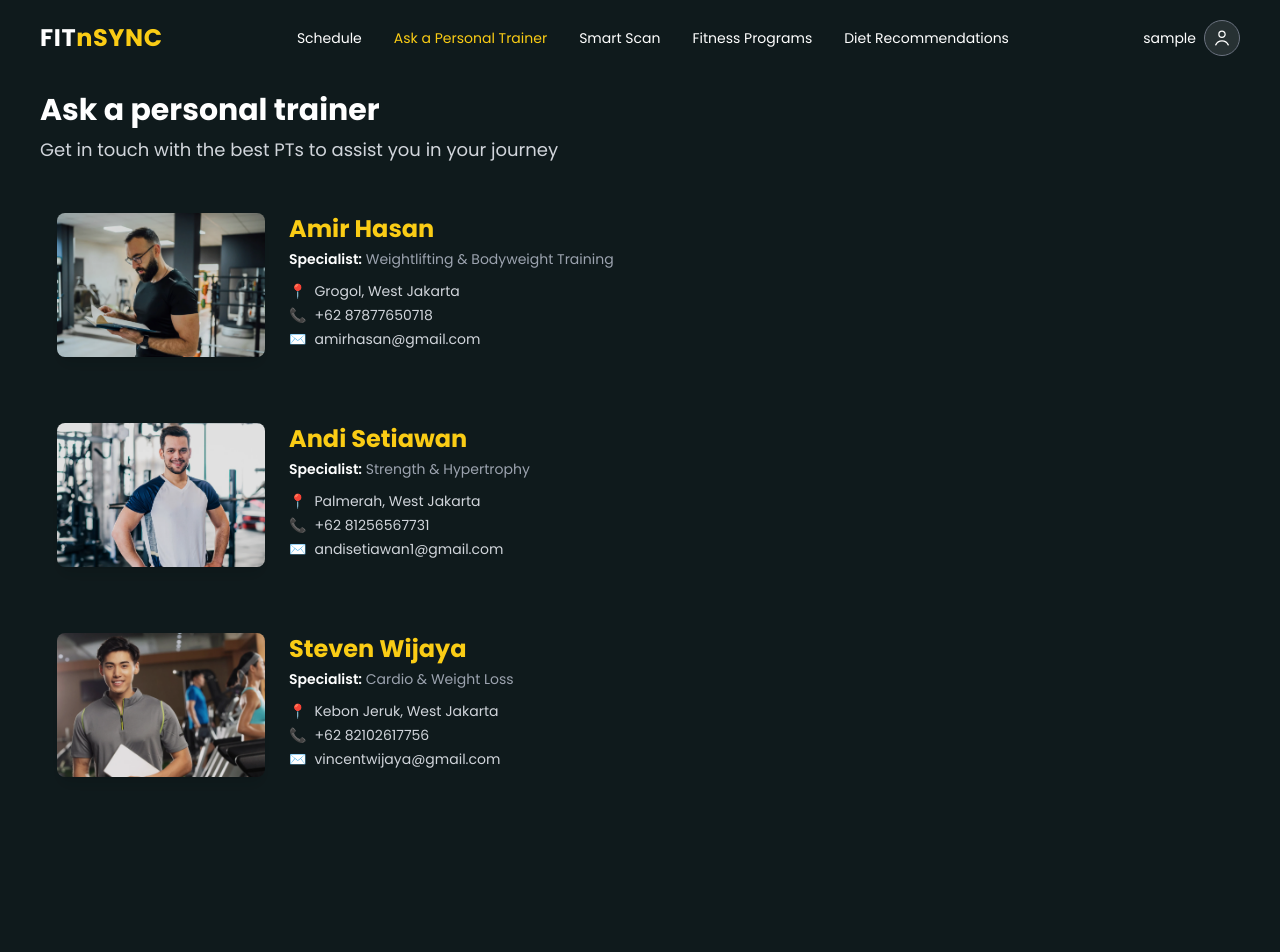
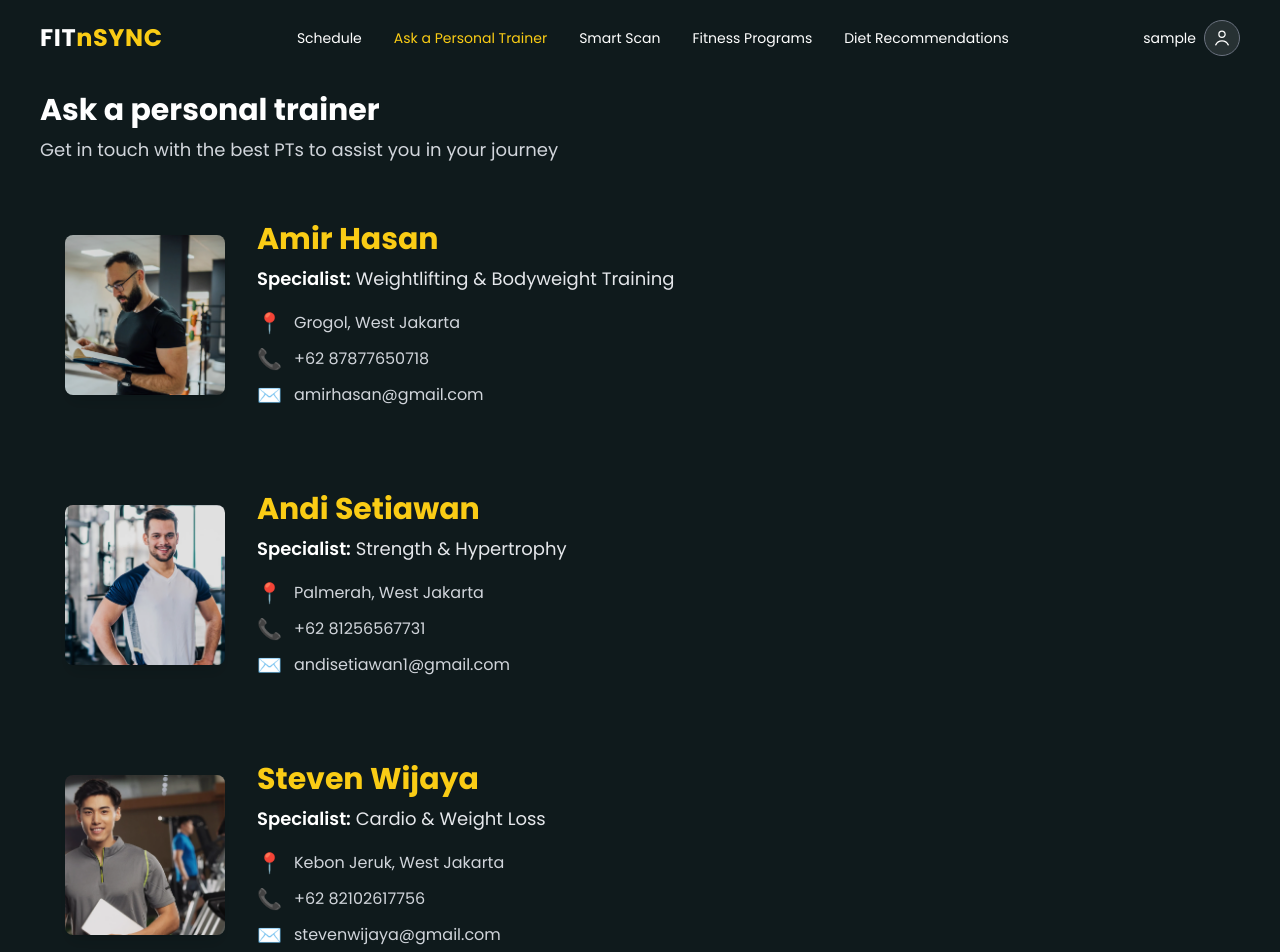
Before and after one commit to carloslrnts/FITnSYNC, a website: page personal-trainer.html in a window 1280 px wide. Before the commit the page ends 874 px from the top, so only its background shows below. Drawn offline with nearby package versions, Linux system fonts and the light colour scheme; files that its build step writes are made by us from their sources; sample sign-in values are in the browser's storage.

Commit message:
fix(personal trainer): adjusted ratios of items in personal trainers page

```diff
--- a/diet.html
+++ b/diet.html
@@ -28,7 +28,9 @@
 
         <nav class="hidden md:flex gap-8 text-sm font-medium">
           <a href="#" class="hover:text-yellow-400 transition">Schedule</a>
-          <a href="#" class="hover:text-yellow-400 transition"
+          <a
+            href="personal-trainer.html"
+            class="hover:text-yellow-400 transition"
             >Ask a Personal Trainer</a
           >
           <a href="#" class="hover:text-yellow-400 transition">Smart Scan</a>
--- a/fitness.html
+++ b/fitness.html
@@ -10,24 +10,17 @@
   </head>
 
   <body class="bg-[#0f1a1c] text-white font-[Poppins]">
-    <!-- NAVBAR -->
-    <header
-      class="relative z-20 w-full flex items-center justify-between px-10 py-5 bg-transparent text-white"
-    >
-      <!-- LEFT: BACK -->
-      <div class="flex items-center gap-0.5">
-        <a
-          href="dashboard.html"
-          class="text-yellow-400 text-base font-semibold hover:underline"
-        >
-          BACK
-        </a>
-      </div>
+    <!-- Navbar -->
+    <header class="relative z-10 flex justify-between items-center px-10 py-5">
+      <a href="dashboard.html" class="text-2xl font-extrabold tracking-wide">
+        <span class="text-white">FIT</span
+        ><span class="text-yellow-400">nSYNC</span>
+      </a>
 
       <!-- CENTER NAV -->
       <nav class="hidden md:flex gap-8 text-sm font-medium">
         <a href="#" class="hover:text-yellow-400 transition">Schedule</a>
-        <a href="#" class="hover:text-yellow-400 transition"
+        <a href="personal-trainer.html" class="hover:text-yellow-400 transition"
           >Ask a Personal Trainer</a
         >
         <a href="#" class="hover:text-yellow-400 transition">Smart Scan</a>
--- a/personal-trainer.html
+++ b/personal-trainer.html
@@ -73,94 +73,104 @@
     <div class="px-10 space-y-8 pb-20">
       <!-- PT 1 -->
       <div
-        class="group flex flex-col md:flex-row items-start gap-6 p-4 rounded-xl hover:bg-white/5 transition border border-transparent hover:border-gray-700"
+        class="group flex flex-row items-center gap-8 p-6 rounded-xl hover:bg-white/5 transition border border-transparent hover:border-gray-700"
       >
-        <!-- Image -->
+        <!-- Image: Reduced size (w-32/h-32 mobile, w-40/h-40 desktop) -->
         <img
           src="assets/trainer1.png"
           alt="Amir Hasan"
-          class="w-1/4 md:w-52 h-36 object-cover rounded-lg shadow-lg brightness-90 group-hover:brightness-100 transition"
+          class="w-32 h-32 md:w-40 md:h-40 object-cover rounded-lg shadow-lg brightness-90 group-hover:brightness-100 transition flex-shrink-0"
         />
 
-        <!-- Info -->
+        <!-- Info: Increased text sizes -->
         <div class="flex-1">
-          <h3 class="text-2xl font-bold text-yellow-400 mb-1">Amir Hasan</h3>
-          <p class="text-sm text-gray-400 mb-3">
-            <span class="text-white font-semibold">Specialist:</span>
+          <!-- Name: Increased to text-3xl -->
+          <h3 class="text-3xl font-bold text-yellow-400 mb-2">Amir Hasan</h3>
+
+          <!-- Specialist: Increased to text-lg -->
+          <p class="text-lg text-gray-200 mb-4">
+            <span class="font-semibold text-white">Specialist:</span>
             Weightlifting & Bodyweight Training
           </p>
 
-          <div class="space-y-1 text-sm text-gray-300">
-            <p class="flex items-center gap-2">
-              <span class="text-yellow-500">📍</span> Grogol, West Jakarta
+          <!-- Contacts: Increased to text-base -->
+          <div class="space-y-2 text-base text-gray-300">
+            <p class="flex items-center gap-3">
+              <span class="text-yellow-500 text-xl">📍</span> Grogol, West
+              Jakarta
             </p>
-            <p class="flex items-center gap-2">
-              <span class="text-yellow-500">📞</span> +62 87877650718
+            <p class="flex items-center gap-3">
+              <span class="text-yellow-500 text-xl">📞</span> +62 87877650718
             </p>
-            <p class="flex items-center gap-2">
-              <span class="text-yellow-500">✉️</span> amirhasan@gmail.com
+            <p class="flex items-center gap-3">
+              <span class="text-yellow-500 text-xl">✉️</span>
+              amirhasan@gmail.com
             </p>
           </div>
         </div>
       </div>
 
-      <!-- PT 2-->
+      <!-- PT 2 -->
       <div
-        class="group flex flex-col md:flex-row items-start gap-6 p-4 rounded-xl hover:bg-white/5 transition border border-transparent hover:border-gray-700"
+        class="group flex flex-row items-center gap-8 p-6 rounded-xl hover:bg-white/5 transition border border-transparent hover:border-gray-700"
       >
         <img
           src="assets/trainer2.png"
           alt="Andi Setiawan"
-          class="w-1/4 md:w-52 h-36 object-cover rounded-lg shadow-lg brightness-90 group-hover:brightness-100 transition"
+          class="w-32 h-32 md:w-40 md:h-40 object-cover rounded-lg shadow-lg brightness-90 group-hover:brightness-100 transition flex-shrink-0"
         />
 
         <div class="flex-1">
-          <h3 class="text-2xl font-bold text-yellow-400 mb-1">Andi Setiawan</h3>
-          <p class="text-sm text-gray-400 mb-3">
-            <span class="text-white font-semibold">Specialist:</span> Strength &
+          <h3 class="text-3xl font-bold text-yellow-400 mb-2">Andi Setiawan</h3>
+          <p class="text-lg text-gray-200 mb-4">
+            <span class="font-semibold text-white">Specialist:</span> Strength &
             Hypertrophy
           </p>
 
-          <div class="space-y-1 text-sm text-gray-300">
-            <p class="flex items-center gap-2">
-              <span class="text-yellow-500">📍</span> Palmerah, West Jakarta
+          <div class="space-y-2 text-base text-gray-300">
+            <p class="flex items-center gap-3">
+              <span class="text-yellow-500 text-xl">📍</span> Palmerah, West
+              Jakarta
             </p>
-            <p class="flex items-center gap-2">
-              <span class="text-yellow-500">📞</span> +62 81256567731
+            <p class="flex items-center gap-3">
+              <span class="text-yellow-500 text-xl">📞</span> +62 81256567731
             </p>
-            <p class="flex items-center gap-2">
-              <span class="text-yellow-500">✉️</span> andisetiawan1@gmail.com
+            <p class="flex items-center gap-3">
+              <span class="text-yellow-500 text-xl">✉️</span>
+              andisetiawan1@gmail.com
             </p>
           </div>
         </div>
       </div>
 
-      <!-- PT 3: Emily -->
+      <!-- PT 3 -->
       <div
-        class="group flex flex-col md:flex-row items-start gap-6 p-4 rounded-xl hover:bg-white/5 transition border border-transparent hover:border-gray-700"
+        class="group flex flex-row items-center gap-8 p-6 rounded-xl hover:bg-white/5 transition border border-transparent hover:border-gray-700"
       >
         <img
           src="assets/trainer3.png"
           alt="Steven Wijaya"
-          class="w-1/4 md:w-52 h-36 object-cover rounded-lg shadow-lg brightness-90 group-hover:brightness-100 transition"
+          class="w-32 h-32 md:w-40 md:h-40 object-cover rounded-lg shadow-lg brightness-90 group-hover:brightness-100 transition flex-shrink-0"
         />
 
         <div class="flex-1">
-          <h3 class="text-2xl font-bold text-yellow-400 mb-1">Steven Wijaya</h3>
-          <p class="text-sm text-gray-400 mb-3">
-            <span class="text-white font-semibold">Specialist:</span> Cardio &
+          <h3 class="text-3xl font-bold text-yellow-400 mb-2">Steven Wijaya</h3>
+          <p class="text-lg text-gray-200 mb-4">
+            <span class="font-semibold text-white">Specialist:</span> Cardio &
             Weight Loss
           </p>
 
-          <div class="space-y-1 text-sm text-gray-300">
-            <p class="flex items-center gap-2">
-              <span class="text-yellow-500">📍</span> Kebon Jeruk, West Jakarta
+          <div class="space-y-2 text-base text-gray-300">
+            <p class="flex items-center gap-3">
+              <span class="text-yellow-500 text-xl">📍</span> Kebon Jeruk, West
+              Jakarta
             </p>
-            <p class="flex items-center gap-2">
-              <span class="text-yellow-500">📞</span> +62 82102617756
+            <p class="flex items-center gap-3">
+              <span class="text-yellow-500 text-xl">📞</span> +62 82102617756
             </p>
-            <p class="flex items-center gap-2">
-              <span class="text-yellow-500">✉️</span> vincentwijaya@gmail.com
+            <p class="flex items-center gap-3">
+              <span class="text-yellow-500 text-xl">✉️</span>
+              stevenwijaya@gmail.com
             </p>
           </div>
         </div>
```
